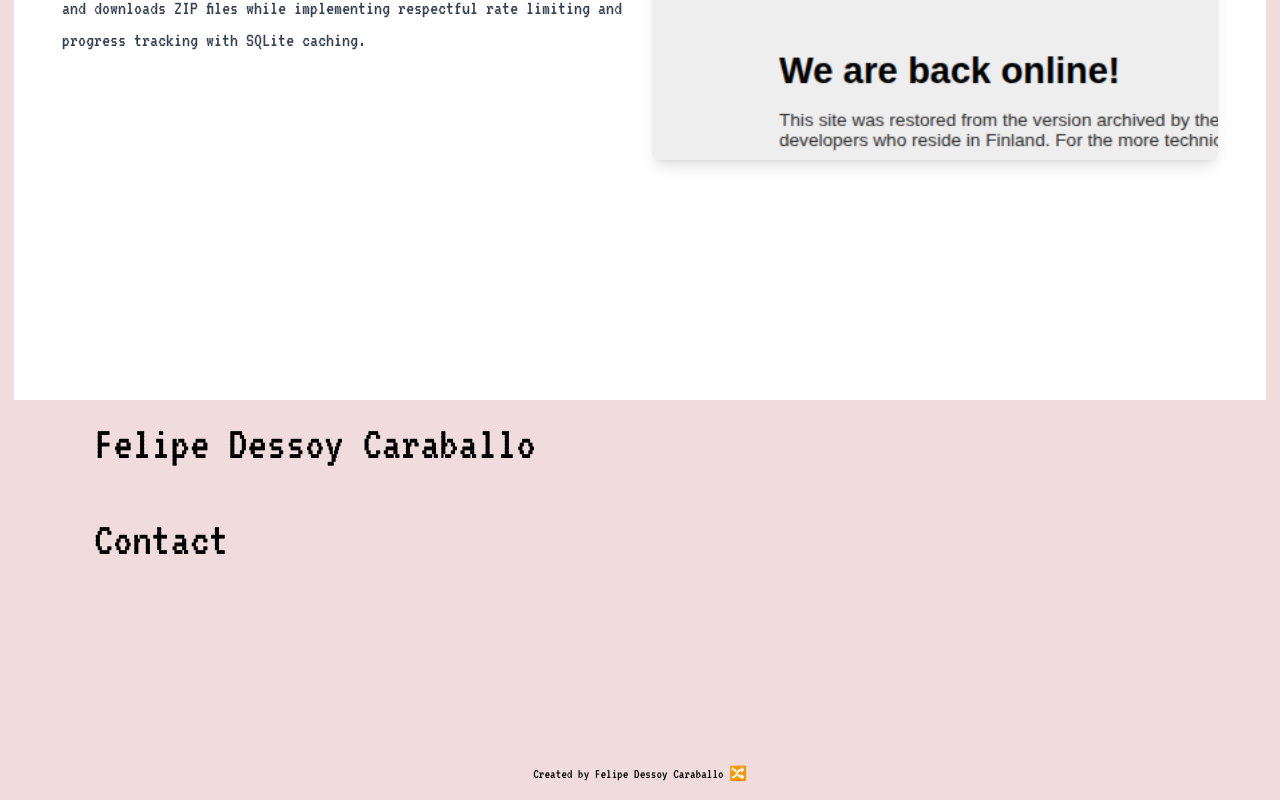
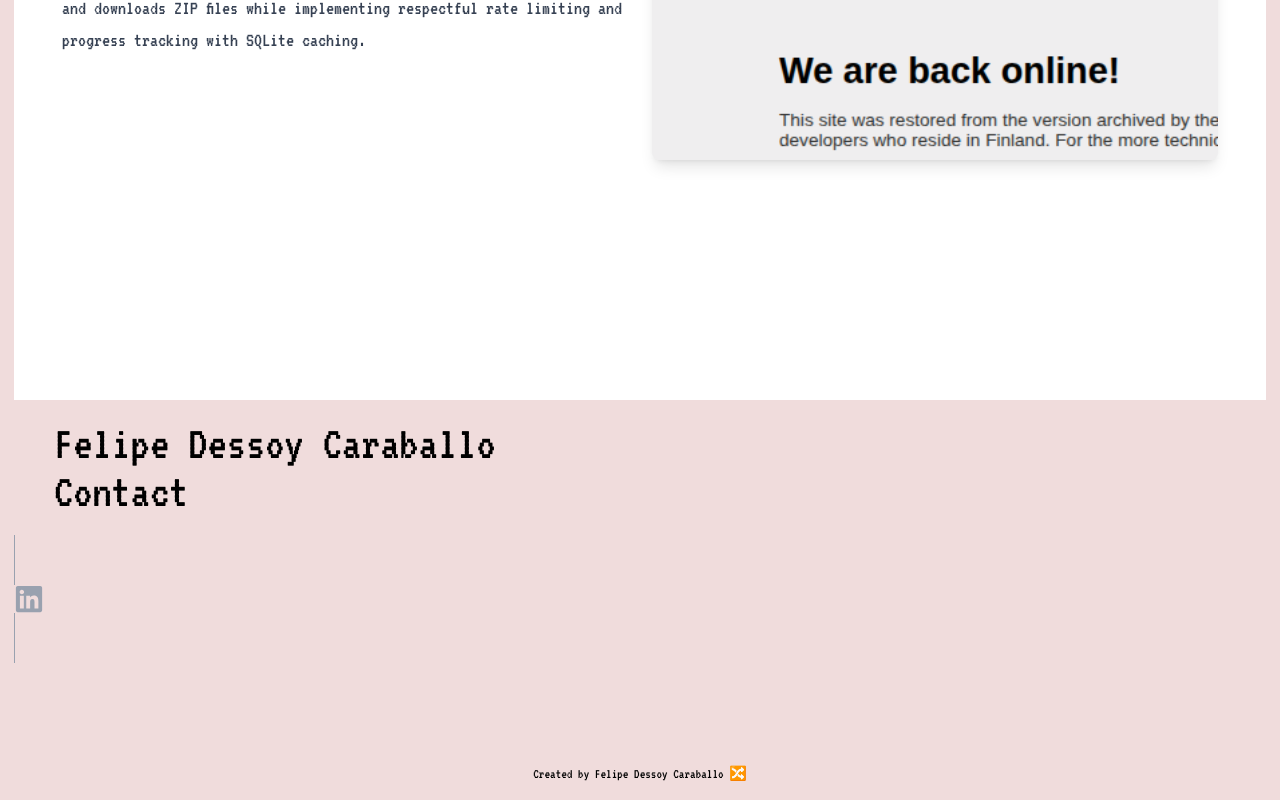
Before and after one commit to FjjDessoyCaraballo/PersonalWebsite, a React (Vite) app in the folder fdessoy/: page / in a window 1280 px wide. Shown: the part 6000-6800 px from the top of the page. Built offline with nearby package versions, Linux system fonts and the light colour scheme.

Commit message:
chore: gotta remove react-icons library since its causing conflicts with motions library

```diff
--- a/fdessoy/package.json
+++ b/fdessoy/package.json
@@ -14,6 +14,7 @@
     "motion": "^12.23.12",
     "react": "^19.1.1",
     "react-dom": "^19.1.1",
+    "react-icons": "^5.5.0",
     "react-router-dom": "^7.8.1"
   },
   "devDependencies": {
--- a/fdessoy/src/Contact.tsx
+++ b/fdessoy/src/Contact.tsx
@@ -1,6 +1,7 @@
 import { forwardRef } from 'react';
 import type { ContactProps } from './Types';
 import { motion } from 'motion/react';
+import { FaLinkedin } from 'react-icons/fa';
 
 export const Contact = forwardRef<HTMLDivElement, ContactProps>(
     ({title}, ref) => {
@@ -12,11 +13,15 @@ export const Contact = forwardRef<HTMLDivElement, ContactProps>(
             whileInView={{ opacity: 1, y: 0 }}
             viewport={{ amount: 0.7 }}
             >
-                <div className="flex-1 justify-left px-10 items-center text-5xl ">
-                    <div className="flex-1 justify-left py-5 px-10 items-center text-5xl ">
-                        Felipe Dessoy Caraballo<br/><br/>
-                        {title}
+                <div className="flex-1 justify-between items-center text-5xl ">
+                    <div className="py-5 px-10 text-5xl ">
+                        Felipe Dessoy Caraballo
+                        <div>{title}</div>
+
                     </div>
+                <a href="https://linkedin.com/in/fdessoy" className="text-gray-400 border hover:[#E8B5B5]">
+                    <FaLinkedin size={30} />
+                </a>
                 </div>
                 <footer className="flex justify-center text-sm bg-[#F0DCDC] py-4">
                         Created by Felipe Dessoy Caraballo 🔀
```
Also changed, not shown: 1 other file (tests, documents, lock files or other folders).
